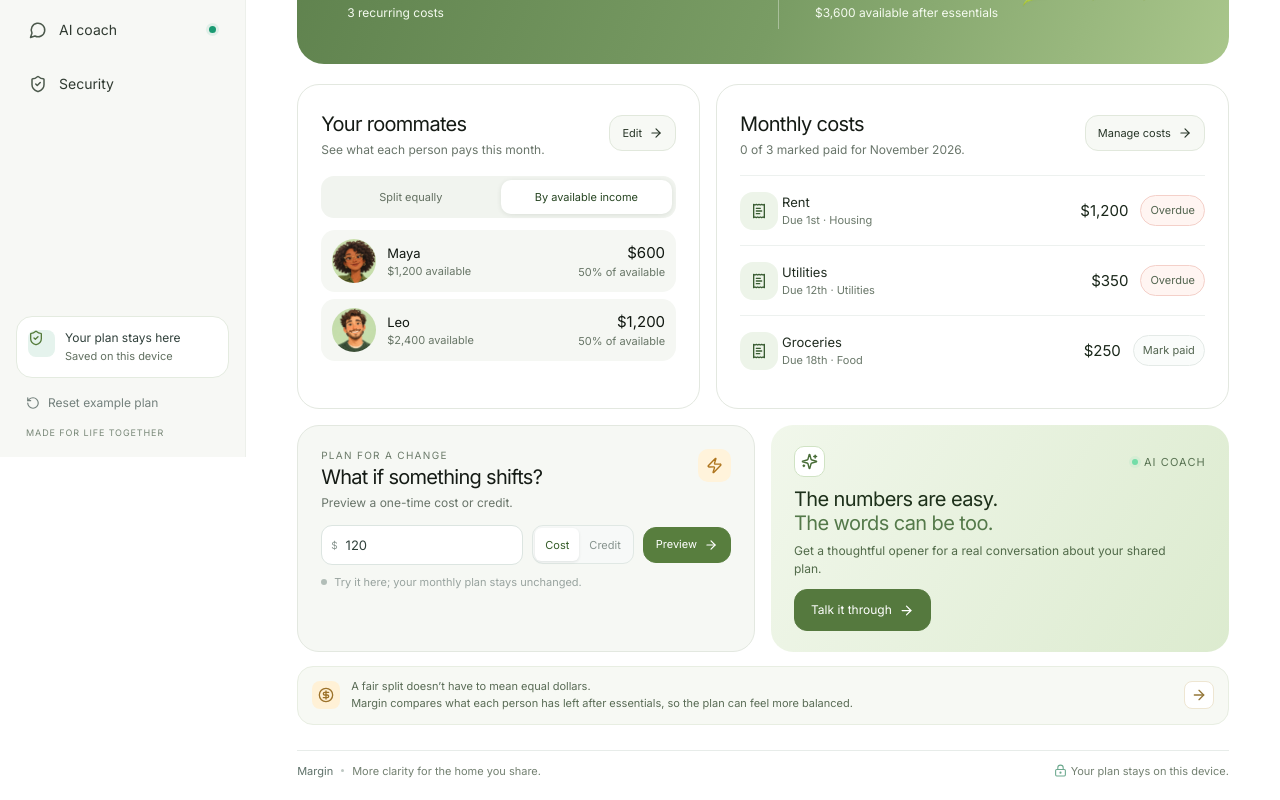
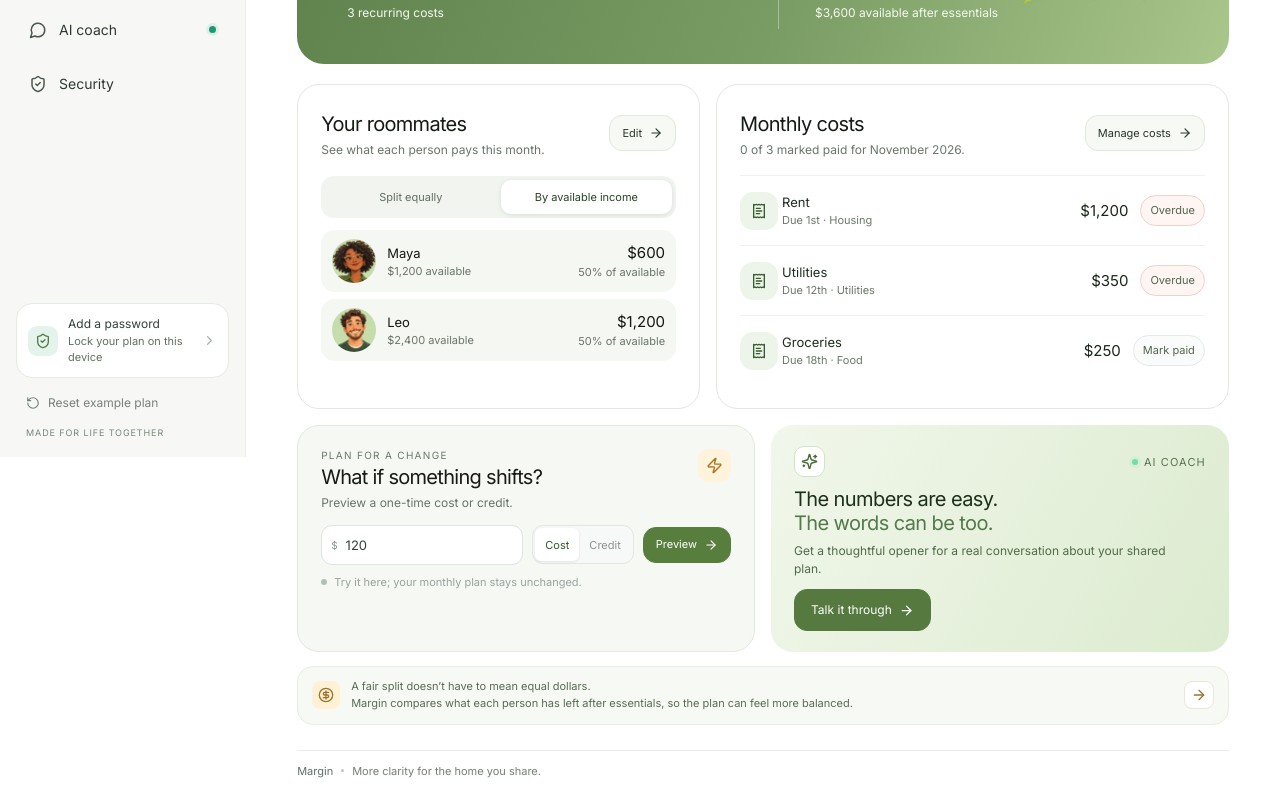
Before and after one commit to Manateek1/margin, a React (Vite) app: page / in a window 1280 px wide. Shown: the part 343-1143 px from the top of the page. Built offline with nearby package versions, Linux system fonts and the light colour scheme.

Commit message:
Sidebar privacy card shows password lock status and links to Security; remove footer device note

```diff
--- a/src/App.css
+++ b/src/App.css
@@ -47,11 +47,16 @@
 .nav-ai-dot, .ai-live-label > span { width: 7px; height: 7px; border-radius: 50%; background: #1a9a72; box-shadow: 0 0 0 3px rgba(26, 154, 114, .1); }
 .nav-ai-dot { margin-left: auto; }
 .sidebar-bottom { display: grid; gap: 17px; margin-top: auto; }
-.privacy-card { display: flex; align-items: flex-start; gap: 10px; padding: 13px 11px; border: 1px solid #dfe9e4; border-radius: 12px; background: rgba(255, 255, 255, .58); }
-.privacy-icon { display: grid; place-items: center; flex: 0 0 27px; height: 27px; border-radius: 8px; color: var(--teal); background: #e5f3ed; }
-.privacy-card strong, .privacy-card span { display: block; }
+.privacy-card { display: flex; align-items: center; gap: 10px; width: 100%; padding: 12px 11px; border: 1px solid #dfe9e4; border-radius: 12px; color: inherit; font: inherit; text-align: left; background: rgba(255, 255, 255, .58); cursor: pointer; transition: border-color .15s ease, background .15s ease; }
+.privacy-card:hover:not(:disabled) { border-color: #c9dccf; background: #fff; }
+.privacy-card:focus-visible { outline: 2px solid var(--teal); outline-offset: 2px; }
+.privacy-card:disabled { cursor: default; opacity: .7; }
+.privacy-icon { display: grid; place-items: center; flex: 0 0 30px; height: 30px; border-radius: 9px; color: var(--teal); background: #e5f3ed; }
+.privacy-copy { flex: 1; min-width: 0; }
+.privacy-card strong, .privacy-copy > span { display: block; }
 .privacy-card strong { color: #31413c; font-size: 10px; font-weight: 650; }
-.privacy-card div > span { margin-top: 4px; color: #87938f; font-size: 9px; line-height: 1.4; }
+.privacy-copy > span { margin-top: 3px; color: #87938f; font-size: 9px; line-height: 1.4; }
+.privacy-arrow { flex: 0 0 auto; color: #a7b3ad; }
 .reset-link { display: inline-flex; align-items: center; justify-self: start; gap: 8px; padding: 0 10px; border: 0; color: #74817d; background: transparent; font: 500 11px Inter, sans-serif; cursor: pointer; }
 .reset-link:hover { color: var(--coral); }
 .sidebar-version { padding: 0 10px; color: #a0aaa6; font-size: 8px; font-weight: 700; letter-spacing: .1em; }
@@ -410,9 +415,6 @@
 .page-footer { display: flex; align-items: center; gap: 8px; margin-top: 25px; padding-top: 13px; border-top: 1px solid #e7ece9; color: #9aa5a0; font-size: 8px; }
 .page-footer > span:first-child { color: #5e7169; font-weight: 700; }
 .footer-divider { width: 3px; height: 3px; border-radius: 50%; background: #bdc7c2; }
-.footer-spacer { flex: 1; }
-.page-footer > span:last-child { display: inline-flex; align-items: center; gap: 4px; }
-.page-footer > span:last-child svg { color: #6da98f; }
 .toast { position: fixed; right: 25px; bottom: 22px; z-index: 20; display: flex; align-items: center; gap: 8px; max-width: min(520px, calc(100vw - 32px)); padding: 11px 13px; border: 1px solid #dce8e2; border-radius: 10px; color: #42564d; background: white; box-shadow: 0 10px 30px rgba(18, 45, 35, .13); font-size: 10px; animation: rise-in .18s ease both; }
 .toast > svg { flex: 0 0 auto; color: #2b9a74; }
 .toast > span { line-height: 1.4; }
@@ -537,7 +539,6 @@
   .coach-output-card blockquote { margin-top: 18px; font-size: 15px; }
   .generated-by { align-items: flex-start; flex-direction: column; }
   .page-footer { flex-wrap: wrap; gap: 5px; margin-top: 19px; font-size: 7px; }
-  .page-footer > span:last-child { width: 100%; margin-top: 5px; }
   .toast { right: 10px; bottom: 80px; left: 10px; max-width: none; }
   .mobile-nav { position: fixed; right: 0; bottom: 0; left: 0; z-index: 15; display: grid; grid-template-columns: repeat(5, 1fr); min-height: 61px; padding: 5px 5px calc(5px + env(safe-area-inset-bottom)); border-top: 1px solid #e4ebe7; background: rgba(255, 255, 255, .95); box-shadow: 0 -5px 20px rgba(39, 63, 53, .07); backdrop-filter: blur(15px); }
   .mobile-nav-item { display: grid; place-items: center; align-content: center; gap: 3px; padding: 4px 0; border: 0; border-radius: 8px; color: #87938e; background: transparent; font: 550 7px Inter, sans-serif; cursor: pointer; }
@@ -571,7 +572,7 @@
 .nav-item--active svg { color: #345d29; }
 .privacy-card { background: #fff; border-color: #e4ebe0; border-radius: 16px; }
 .privacy-card strong, .reset-link { font-size: 12px; }
-.privacy-card div > span { color: #627061; font-size: 11px; }
+.privacy-copy > span { color: #627061; font-size: 11px; }
 .sidebar-version { color: #788777; font-size: 9px; }
 .topbar { min-height: 66px; border-color: #eff2ee; background: rgba(255,255,255,.94); }
 .breadcrumb { color: #687468; font-size: 12px; }
--- a/src/App.tsx
+++ b/src/App.tsx
@@ -650,10 +650,13 @@ function App() {
           ))}
         </nav>
         <div className="sidebar-bottom">
-          <div className="privacy-card">
-            <span className="privacy-icon"><ShieldCheck size={16} aria-hidden="true" /></span>
-            <div><strong>Your plan stays here</strong><span>Saved on this device</span></div>
-          </div>
+          <button type="button" className={`privacy-card${vaultStatus === 'unlocked' ? ' privacy-card--locked' : ''}`} onClick={() => goToPage('security')} disabled={vaultBusy}>
+            <span className="privacy-icon">{vaultStatus === 'unlocked' ? <LockKeyhole size={16} aria-hidden="true" /> : <ShieldCheck size={16} aria-hidden="true" />}</span>
+            {vaultStatus === 'unlocked'
+              ? <span className="privacy-copy"><strong>Password lock on</strong><span>Encrypted on this device</span></span>
+              : <span className="privacy-copy"><strong>Add a password</strong><span>Lock your plan on this device</span></span>}
+            <ChevronRight size={15} className="privacy-arrow" aria-hidden="true" />
+          </button>
           <button type="button" className="reset-link" onClick={resetDemo} disabled={vaultBusy}>
             <RotateCcw size={14} aria-hidden="true" /> Reset example plan
           </button>
@@ -943,7 +946,7 @@ function App() {
             </div>
           )}
 
-          <footer className="page-footer"><span>Margin</span><span className="footer-divider" /><span>More clarity for the home you share.</span><span className="footer-spacer" /><span><LockKeyhole size={13} /> Your plan stays on this device.</span></footer>
+          <footer className="page-footer"><span>Margin</span><span className="footer-divider" /><span>More clarity for the home you share.</span></footer>
         </div>
       </main>
 
```
